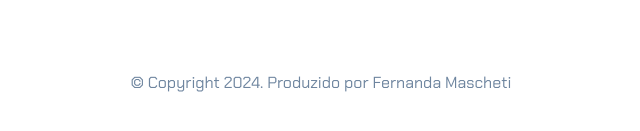
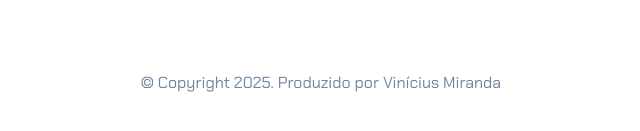
Before and after one commit to passoestreito/Portif-lio, a plain HTML site: page index.html in a window 1280 px wide. Shown: the part 1226-1357 px from the top of the page, 319-959 px from the left. Drawn offline with nearby package versions, Linux system fonts and the light colour scheme.

Commit message:
Update index.html

```diff
--- a/index.html
+++ b/index.html
@@ -212,7 +212,7 @@ além de me permitir explorar diferentes abordagens criativas na resolução de
             <i class="bi bi-github"></i>
             <a href="https://github.com/femascheti">GitHub</a>
         </div>
-        <p class="my-5 text-center">© Copyright 2024. Produzido por Fernanda Mascheti</p>
+        <p class="my-5 text-center">© Copyright 2025. Produzido por Vinícius Miranda</p>
     </footer>
 
     <script src="https://cdn.jsdelivr.net/npm/bootstrap@5.3.2/dist/js/bootstrap.bundle.min.js"></script>
```
